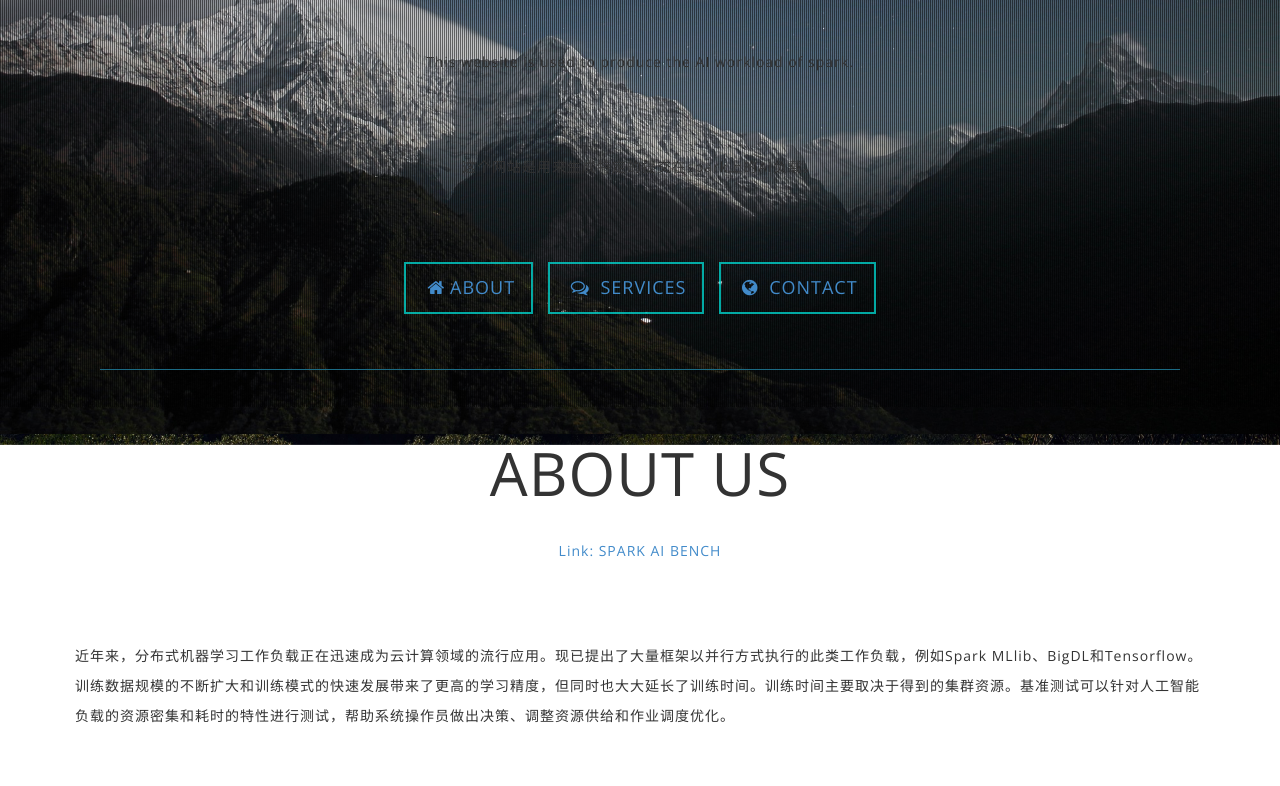
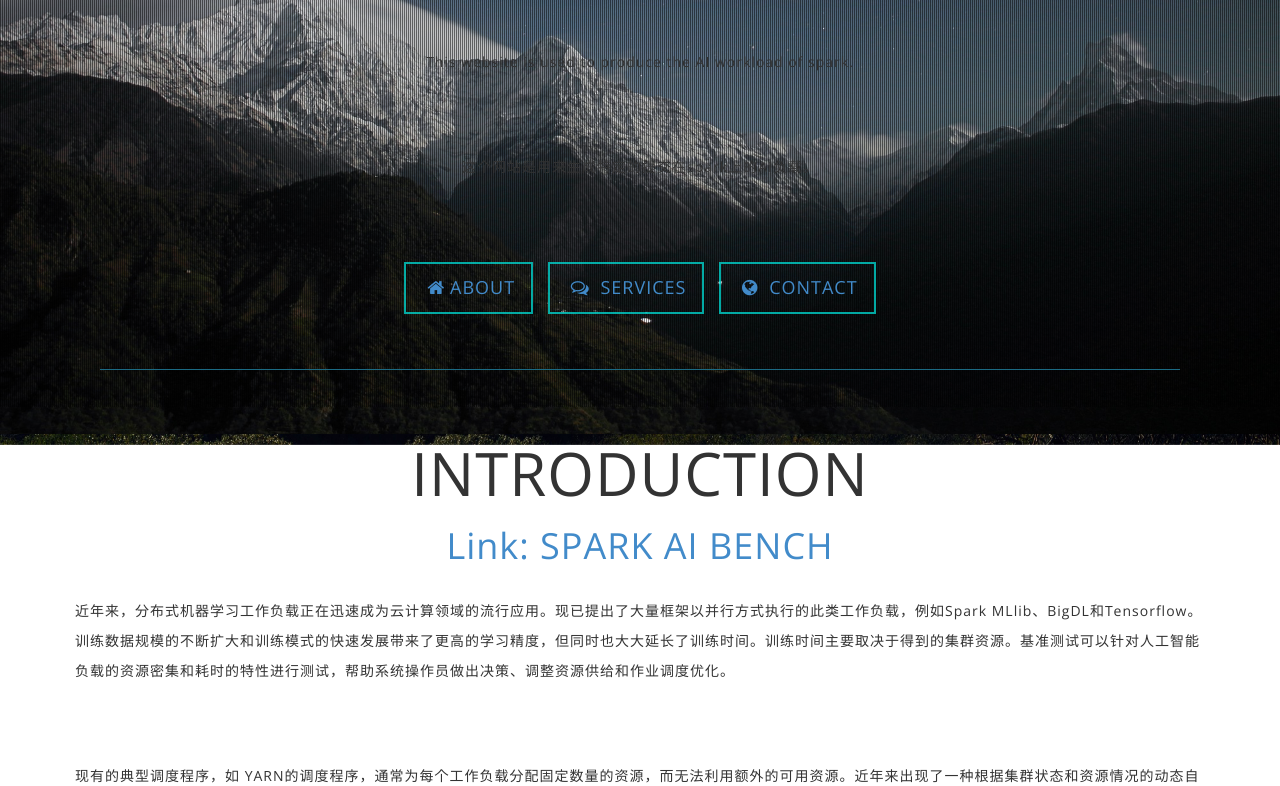
Before and after one commit to harryandlina/harryandlina.github.io, a plain HTML site: page index.html in a window 1280 px wide. Shown: the part 393-1179 px from the top of the page. Drawn offline with nearby package versions, Linux system fonts and the light colour scheme; files whose address does not match are found by name.

Commit message:
html change

```diff
--- a/index.html
+++ b/index.html
@@ -110,11 +110,11 @@
 			<div class="row">
 				<div
 					class="col-lg-8 col-lg-offset-2 col-md-8 col-md-offset-2 col-sm-8 col-sm-offset-2  text-center">
-					<h2>ABOUT US</h2>
-					<p>
+					<h2>INTRODUCTION</h2>
+					<h1>
 
                         <a href="https://github.com/harryandlina/SparkAIBench">Link: SPARK AI BENCH</a>
-					</p>
+					</h1>
 				</div>
 			</div>
 
```
Also changed, not shown: 1 other file.
